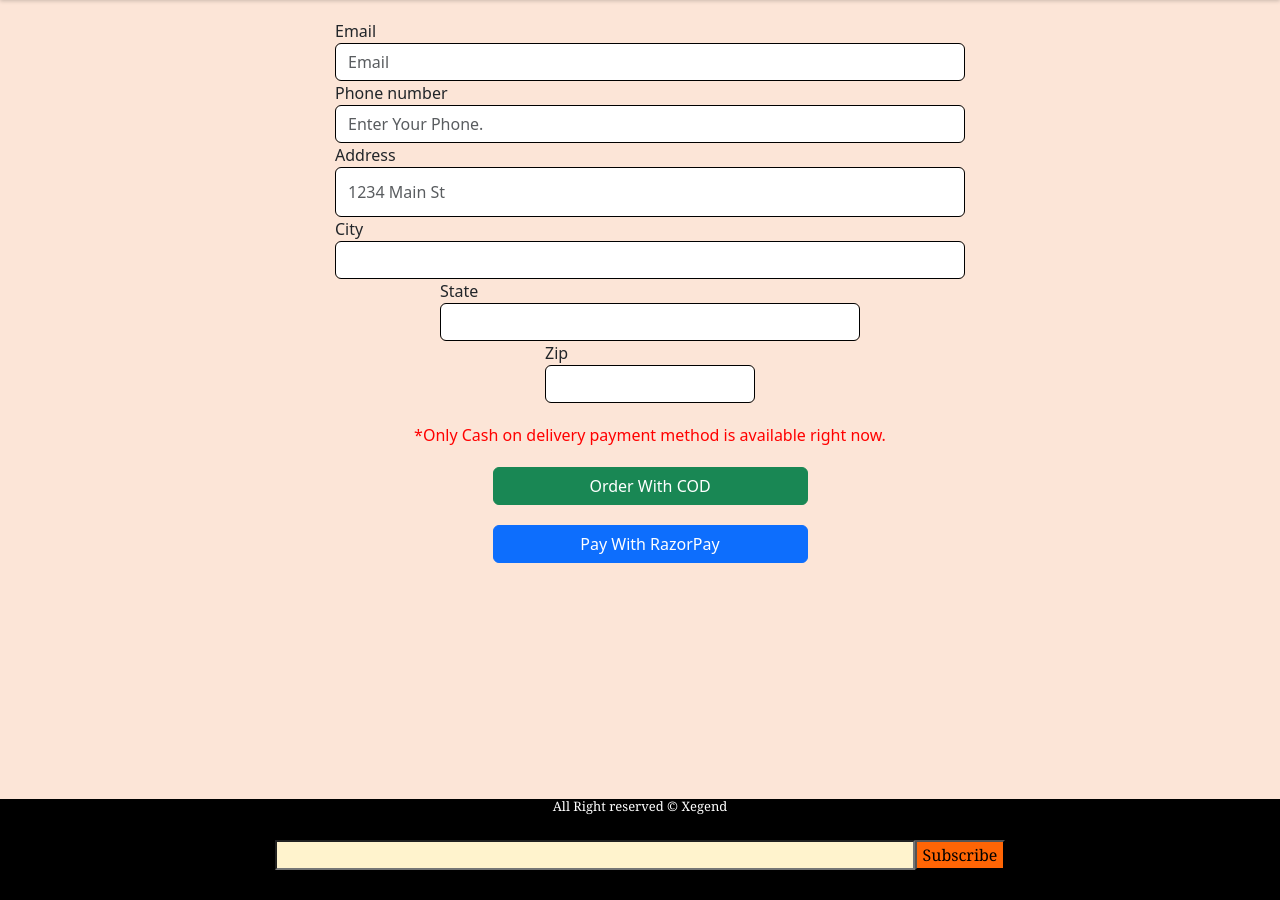
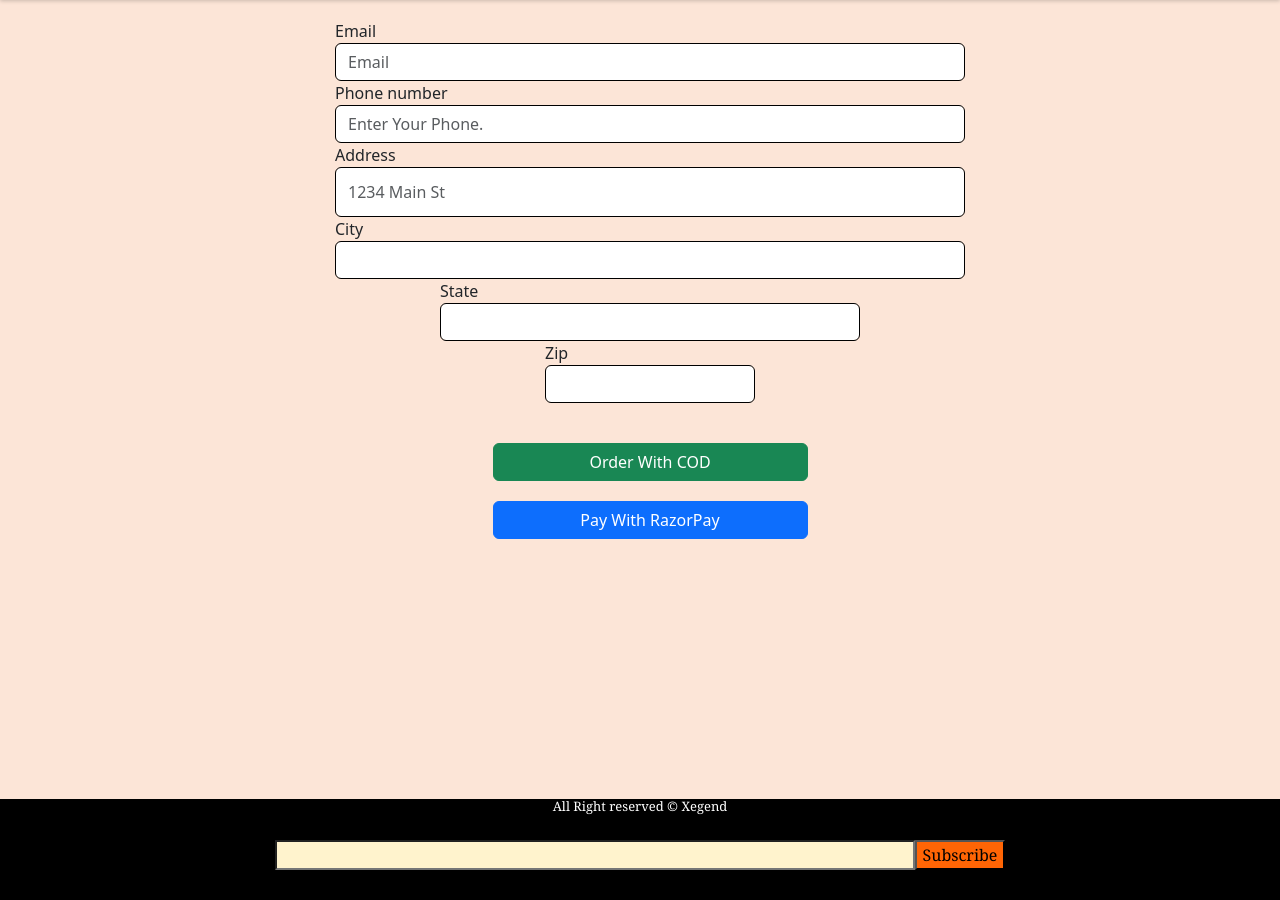
Before and after one commit to VishalYadavGit/The_Pizza_bay_version-1, a Django app: page /details in a window 1280 px wide. Shown: the part 97-997 px from the top of the page. Run offline with Django 4.2, Linux system fonts and the light colour scheme; a user stored in the database is signed in; data comes from the database, SQL or seed files in the repository; some libraries are stand-ins or nearby versions; grey boxes are pictures that could not be loaded.

Commit message:
fixed details.html hard quoted values

```diff
--- a/templates/details.html
+++ b/templates/details.html
@@ -30,7 +30,7 @@
       <input type="number" class="form-control bord" name="zip" id="inputZip">
     </div>
 
-  <div style="color: red;margin-bottom: 20px;">*Only Cash on delivery payment method is available right now.</div>
+  <div style="color: red;margin-bottom: 20px;"></div>
   <button type="submit" style="margin-bottom: 20px;" class="btn btn-success w-25">Order With COD</button>
   <button type="button" class="btn btn-primary w-25 payWithRazorpay">Pay With RazorPay</button>
   </form>
@@ -56,7 +56,7 @@
           // console.log(response)
           var options = {
           "key": "rzp_test_PbewyfiaXDTuDn",
-          "amount":500,
+          "amount":response.total_price,
           "currency": "INR",
           "name": "Pizza Bay",
           "description": "Thanks For Paying",
```
